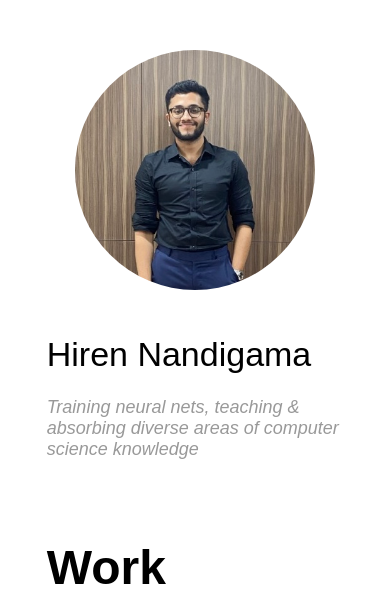
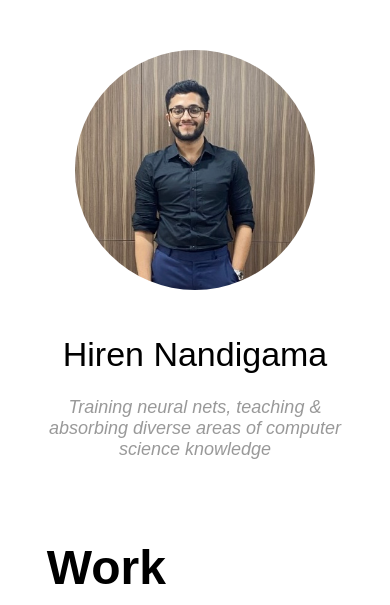
Before and after one commit to hirennan/hirennan.github.io, a plain HTML site: page index.html in a window 390 px wide. Shown: the top 605 px of the page. Drawn offline with Linux system fonts and the light colour scheme.

Commit message:
made more responsive mobile design

```diff
--- a/style.css
+++ b/style.css
@@ -17,17 +17,17 @@
 }
 
 .divide {
-    width: 485px;
+    grid-column: span 1;
     height: auto;
 }
 
 @media (max-width: 970px) {
     #brief {
-        grid-template-columns: 1fr;
         width: 90%;
     }
     .divide {
-        width: 100%;
+        grid-column: span 2;
+        text-align: center;
     }
 }
 
@@ -58,6 +58,16 @@
     font-weight: normal;
     font-style: italic;
     color: #999;
+}
+
+@media (max-width: 980px) {
+    .divide h1 {
+        margin-left: 0px;
+    }
+    .divide p {
+        margin-left: 0px;
+        width: 100%;
+    }
 }
 
 #purpose {
```
